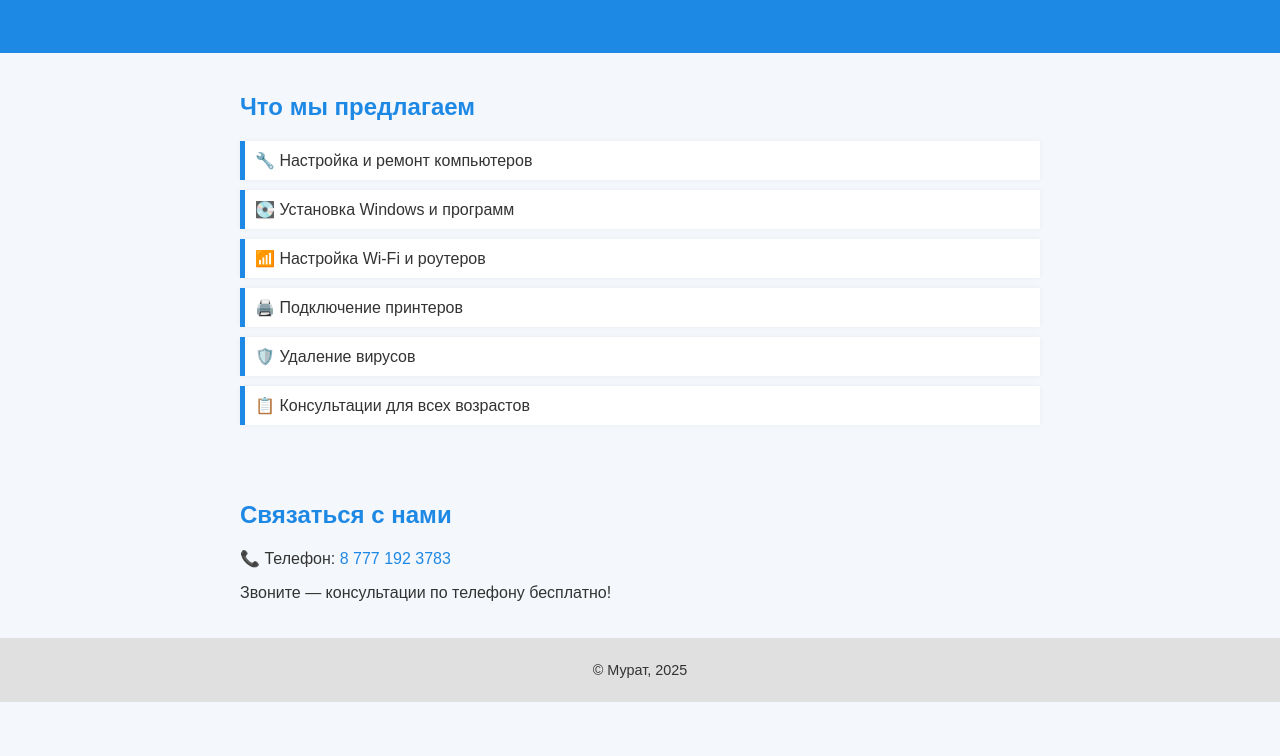
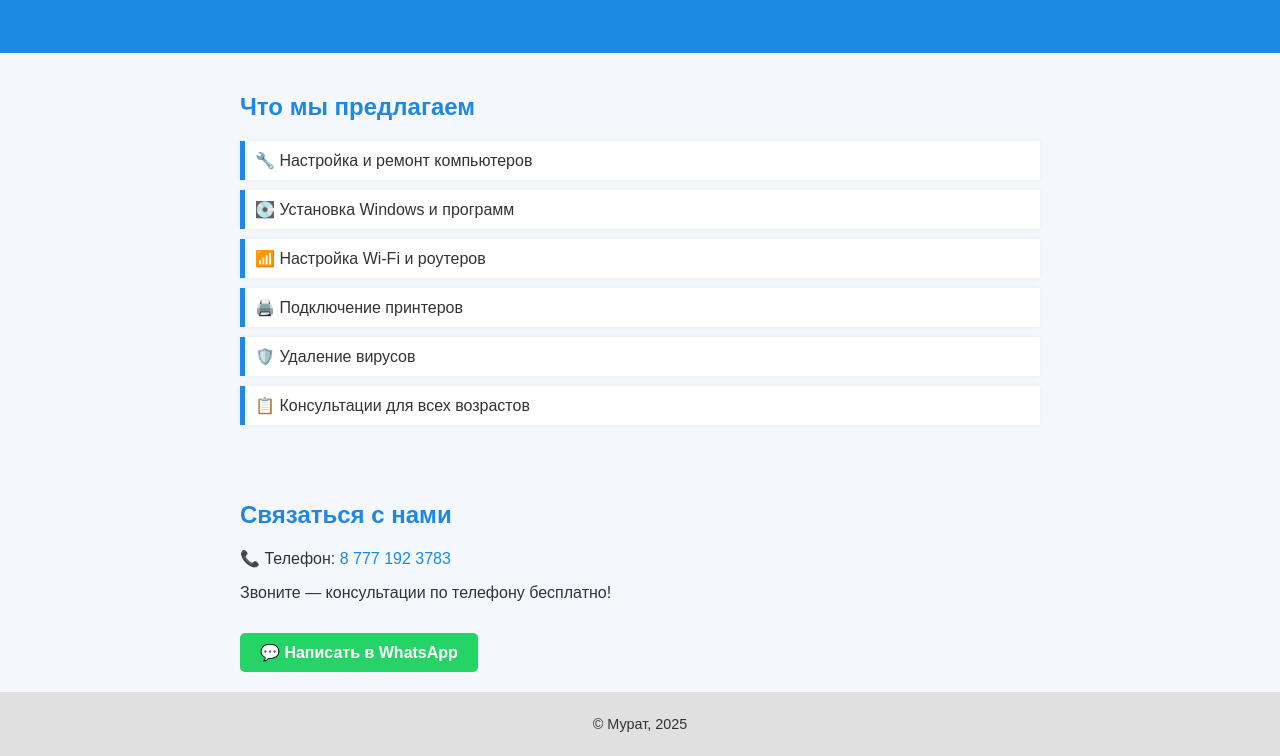
Before and after one commit to Mura-one/mura-one.github.io, a plain HTML site: page index.html in a window 1280 px wide. Shown: the part 141-897 px from the top of the page. Before the commit the page ends 843 px from the top, so only its background shows below. Drawn offline with Linux system fonts and the light colour scheme.

Commit message:
Add files via upload

```diff
--- a/index.html
+++ b/index.html
@@ -28,6 +28,9 @@
         <h2>Связаться с нами</h2>
         <p>📞 Телефон: <a href="tel:+77771923783">8 777 192 3783</a></p>
         <p>Звоните — консультации по телефону бесплатно!</p>
+        <a href="https://wa.me/77771923783" target="_blank" class="whatsapp-button">
+            💬 Написать в WhatsApp
+        </a>
     </section>
 
     <footer>
--- a/style.css
+++ b/style.css
@@ -41,3 +41,18 @@ a {
     color: #1e88e5;
     text-decoration: none;
 }
+
+.whatsapp-button {
+    display: inline-block;
+    background-color: #25D366;
+    color: white;
+    padding: 10px 20px;
+    margin-top: 15px;
+    border-radius: 5px;
+    text-decoration: none;
+    font-weight: bold;
+    transition: background-color 0.3s ease;
+}
+.whatsapp-button:hover {
+    background-color: #1ebe5d;
+}
```
